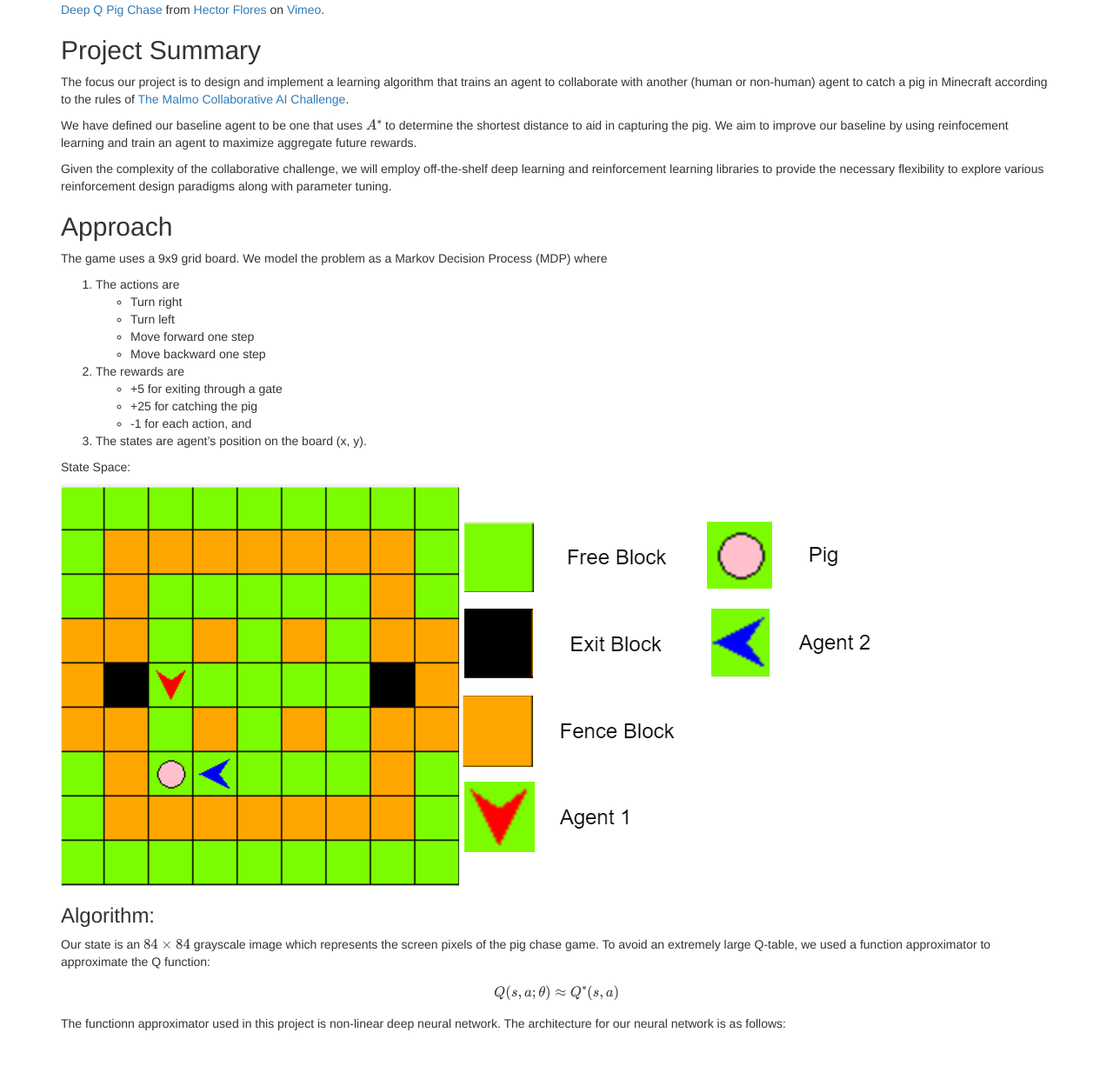
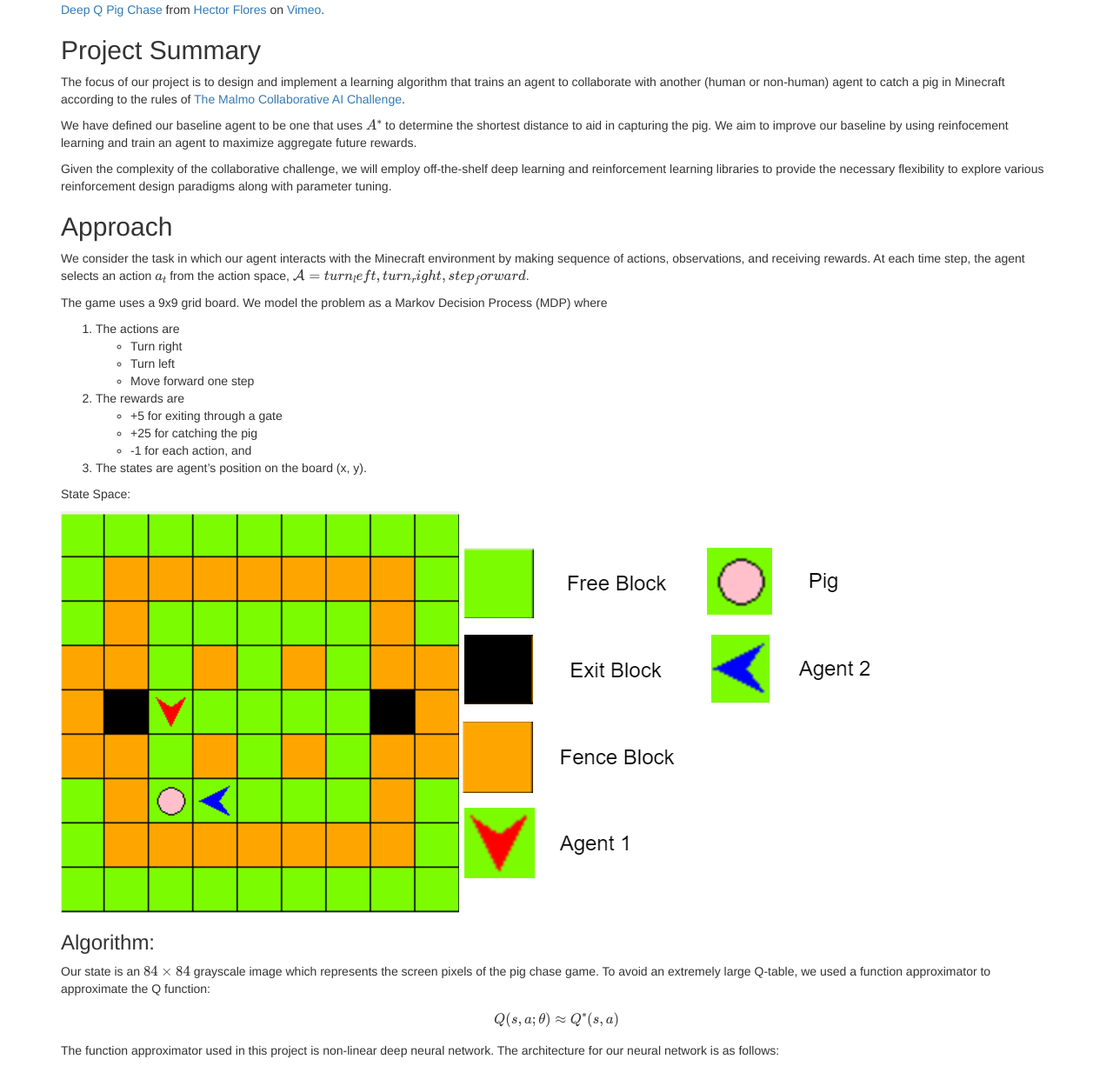
Before and after one commit to hfloresr/Sandhog, a Jekyll site: the page built from docs/status.md, in a window 1280 px wide and 1400 px high, scrolled down 503 px, cut to the strip 174-1400 px from the top of the window. Shown: the whole strip at 87% size. Built offline with Jekyll 4.4.1, drawn with Linux system fonts in a browser that asks for light colours; formulas are drawn with MathJax 3.

Commit message:
Started MDP description edits

```diff
--- a/docs/status.md
+++ b/docs/status.md
@@ -8,7 +8,7 @@ title: Status
 
 ## Project Summary
 
-The focus our project is to design and implement a learning algorithm that trains an agent to collaborate with another (human or non-human) agent to catch a pig in Minecraft according to the rules of [The Malmo Collaborative AI Challenge](https://www.microsoft.com/en-us/research/academic-program/collaborative-ai-challenge/# "Challenge Homepage").
+The focus of our project is to design and implement a learning algorithm that trains an agent to collaborate with another (human or non-human) agent to catch a pig in Minecraft according to the rules of [The Malmo Collaborative AI Challenge](https://www.microsoft.com/en-us/research/academic-program/collaborative-ai-challenge/# "Challenge Homepage").
 
 We have defined our baseline agent to be one that uses $$A^{*}$$ to determine the shortest distance to aid in capturing the pig. We aim to improve our baseline by using reinfocement learning and train an agent to maximize aggregate future rewards.
 
@@ -16,13 +16,14 @@ Given the complexity of the collaborative challenge, we will employ off-the-shel
 
 ## Approach
 
+We consider the task in which our agent interacts with the Minecraft environment by making sequence of actions, observations, and receiving rewards. At each time step, the agent selects an action $$a_t$$ from the action space, $$\mathcal{A} = {turn_left, turn_right, step_forward}$$.
+
 The game uses a 9x9 grid board. We model the problem as a Markov Decision Process (MDP) where
 
 1. The actions are
     * Turn right
     * Turn left
     * Move forward one step
-    * Move backward one step
 2. The rewards are
     * +5 for exiting through a gate
     * +25 for catching the pig
@@ -41,7 +42,7 @@ To avoid an extremely large Q-table, we used a function approximator to approxim
 $$Q(s, a; \theta) \approx Q^{*}(s, a)$$
 
 
-The functionn approximator used in this project is non-linear deep neural network. The architecture for
+The function approximator used in this project is non-linear deep neural network. The architecture for
 our neural network is as follows:
 
 <br>
```
